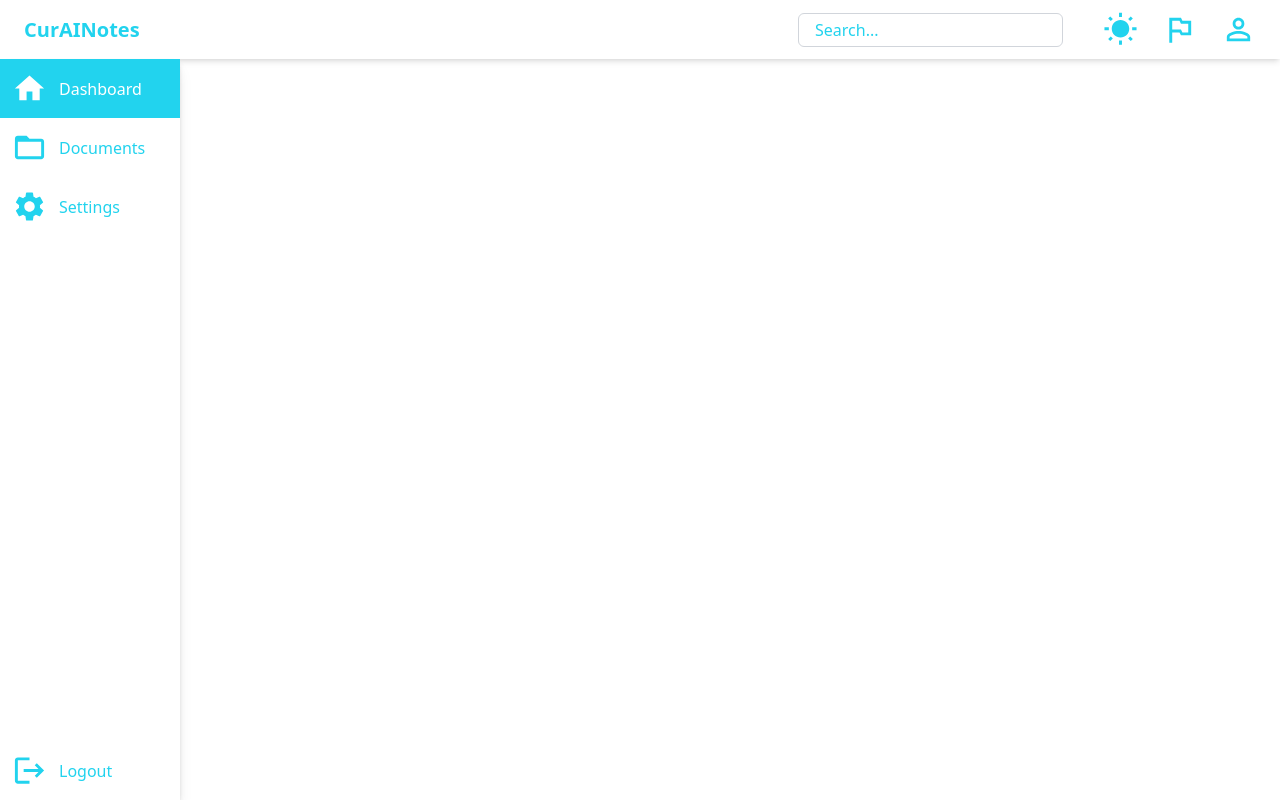
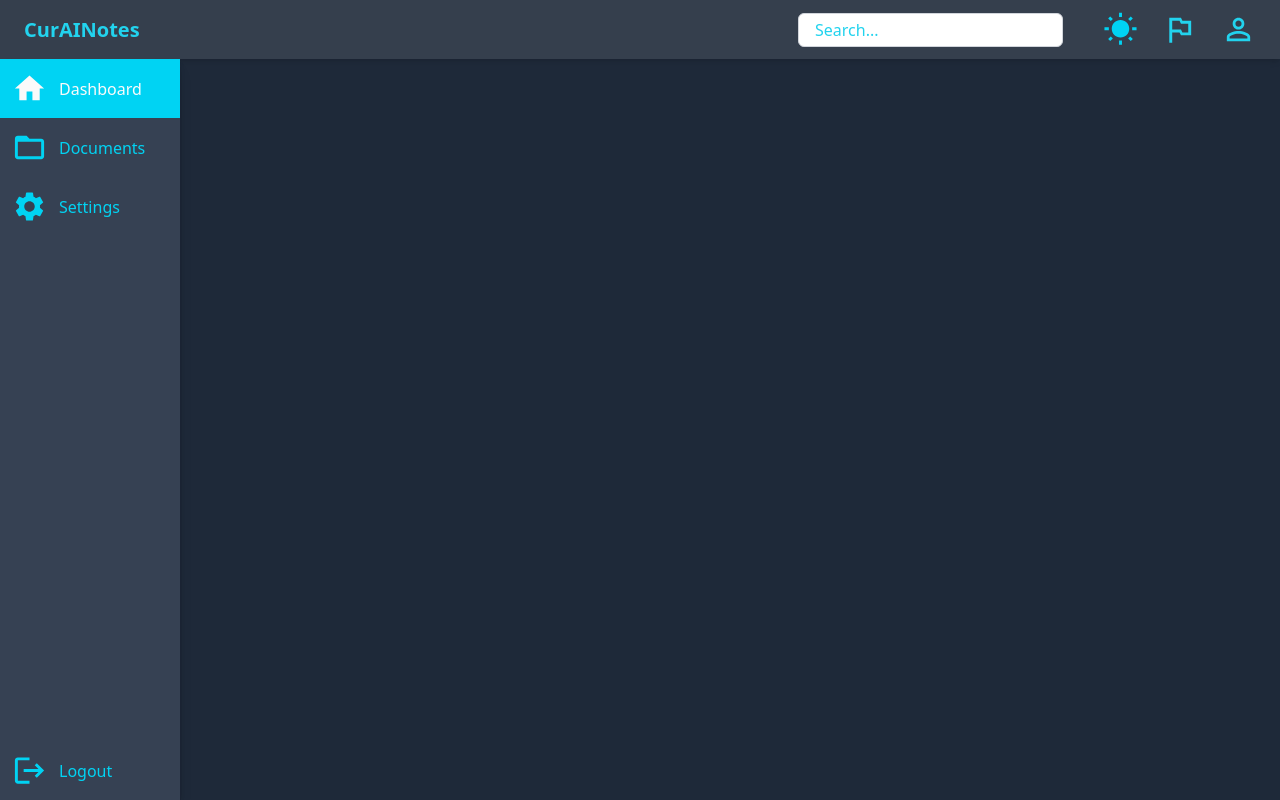
Before and after one commit to Markus-Scl/CuraiNotes, a React (Vite) app: page / in a window 1280 px wide. Built offline with nearby package versions, Linux system fonts and the light colour scheme.

Commit message:
adapted sideNavBar do daisyui custom theme

```diff
--- a/src/components/ThemeToggle.tsx
+++ b/src/components/ThemeToggle.tsx
@@ -1,23 +1,23 @@
-import {useState, useEffect} from 'react';
+import {useState} from 'react';
 import {WbSunny, NightlightRound} from '@mui/icons-material';
 
 export default function ThemeToggle() {
-	const [isDark, setIsDark] = useState(localStorage.getItem('theme') === 'dark');
+	// Get the initial theme from localStorage, defaulting to 'customLight'
+	const [theme, setTheme] = useState(localStorage.getItem('theme') || 'customLight');
 
-	// Apply theme on mount
-	useEffect(() => {
-		if (isDark) {
-			document.documentElement.classList.add('dark');
-			localStorage.setItem('theme', 'dark');
-		} else {
-			document.documentElement.classList.remove('dark');
-			localStorage.setItem('theme', 'light');
-		}
-	}, [isDark]);
+	// Handler to toggle the theme
+	const handleThemeChange = () => {
+		const newTheme = theme === 'customLight' ? 'customDark' : 'customLight';
+		setTheme(newTheme);
+		// Set the new theme to the HTML element
+		document.documentElement.setAttribute('data-theme', newTheme);
+		// Store the theme in localStorage
+		localStorage.setItem('theme', newTheme);
+	};
 
 	return (
-		<button onClick={() => setIsDark(!isDark)} className="rounded-md hover:text-cyan-600 transition ml-6 cursor-pointer hover:bg-gray-300 dark:hover:bg-gray-500">
-			{isDark ? <NightlightRound fontSize="large" className="text-cyan-400" /> : <WbSunny fontSize="large" className="text-cyan-400" />}
+		<button onClick={handleThemeChange} className="rounded-md hover:text-primary transition ml-6 cursor-pointer hover:bg-base-300 dark:hover:bg-base-600">
+			{theme === 'customDark' ? <NightlightRound fontSize="large" className="text-primary" /> : <WbSunny fontSize="large" className="text-primary" />}
 		</button>
 	);
 }
--- a/src/index.css
+++ b/src/index.css
@@ -9,14 +9,6 @@ html, body {
   padding: 0;
 }
 
-html {
-  @apply bg-gray-100 text-gray-800;
-}
-
-html.dark {
-  @apply bg-gray-900 text-white;
-}
-
 #root {
   height: 100%;
 }
--- a/src/pages/Main/components/SideNavBar.tsx
+++ b/src/pages/Main/components/SideNavBar.tsx
@@ -9,12 +9,12 @@ const SideNavBar = () => {
 	const {t} = useTranslation(); // Access the translation function
 
 	return (
-		<nav className="h-full bg-white/10 shadow-lg text-white w-full flex flex-col relative">
+		<nav className="h-full bg-neutral shadow-lg w-full flex flex-col relative">
 			{/* Dashboard Link */}
 			<a
 				onClick={() => setActive('Dashboard')}
 				className={`flex items-center space-x-3 p-3 transition w-full cursor-pointer
-                   ${active === 'Dashboard' ? 'bg-cyan-400 text-white' : 'text-cyan-400 hover:bg-gray-200 dark:hover:bg-gray-600'}`}>
+                   ${active === 'Dashboard' ? 'bg-primary text-secondary' : 'text-primary hover:bg-accent'}`}>
 				<Home fontSize="large" />
 				<span>{t('sideNavbar.dashboard')}</span>
 			</a>
@@ -23,7 +23,7 @@ const SideNavBar = () => {
 			<a
 				onClick={() => setActive('Documents')}
 				className={`flex items-center space-x-3 p-3 transition w-full cursor-pointer
-                   ${active === 'Documents' ? 'bg-cyan-400 text-white' : 'bg-transparent text-cyan-400 hover:bg-gray-200 dark:hover:bg-gray-600'}`}>
+                   ${active === 'Documents' ? 'bg-primary text-secondary' : 'text-primary hover:bg-accent'}`}>
 				<FolderOpen fontSize="large" />
 				<span>{t('sideNavbar.documents')}</span>
 			</a>
@@ -32,7 +32,7 @@ const SideNavBar = () => {
 			<a
 				onClick={() => setActive('Settings')}
 				className={`flex items-center space-x-3 p-3 transition w-full cursor-pointer
-                   ${active === 'Settings' ? 'bg-cyan-400 text-white' : 'bg-transparent text-cyan-400 hover:bg-gray-200 dark:hover:bg-gray-600'}`}>
+                   ${active === 'Settings' ? 'bg-primary text-secondary' : 'text-primary hover:bg-accent'}`}>
 				<Settings fontSize="large" />
 				<span>{t('sideNavbar.settings')}</span>
 			</a>
@@ -42,8 +42,8 @@ const SideNavBar = () => {
 				<a
 					onClick={() => navigate('/login')}
 					className={`flex items-center space-x-3 p-3 transition w-full cursor-pointer
-                     ${active === 'Logout' ? 'bg-cyan-400 text-white' : 'bg-transparent text-cyan-400 hover:bg-gray-200 dark:hover:bg-gray-600'}`}>
-					<Logout fontSize="large" className="text-cyan-400" />
+                     ${active === 'Logout' ? 'bg-primary text-secondary' : 'text-primary hover:bg-accent'}`}>
+					<Logout fontSize="large" />
 					<span>{t('sideNavbar.logout')}</span>
 				</a>
 			</div>
--- a/tailwind.config.js
+++ b/tailwind.config.js
@@ -1,6 +1,5 @@
 /** @type {import('tailwindcss').Config} */
 export default {
-  darkMode: 'class',
   content: [
     "./index.html",
     "./src/**/*.{js,ts,jsx,tsx}",
@@ -9,7 +8,22 @@ export default {
     extend: {},
   },
   daisyui: {
-    themes: ["light", "dark", "cupcake"],
+    themes: [{
+      customDark: {
+        "primary": "oklch(0.789 0.154 211.53)",
+        "secondary": "oklch(0.985 0 0)",
+        "accent": "oklch(0.446 0.03 256.802)",
+        "neutral": "oklch(0.373 0.034 259.733)",
+        "base-100": "oklch(0.278 0.033 256.848)",
+      },
+      customLight: {
+        "primary": "oklch(0.789 0.154 211.53)",
+        "secondary": "#f6d860",
+        "accent": "#37cdbe",
+        "neutral": "#3d4451",
+        "base-100": "#ffffff",
+      }
+    }]
   },
   plugins: [require('daisyui')],
 }
```
